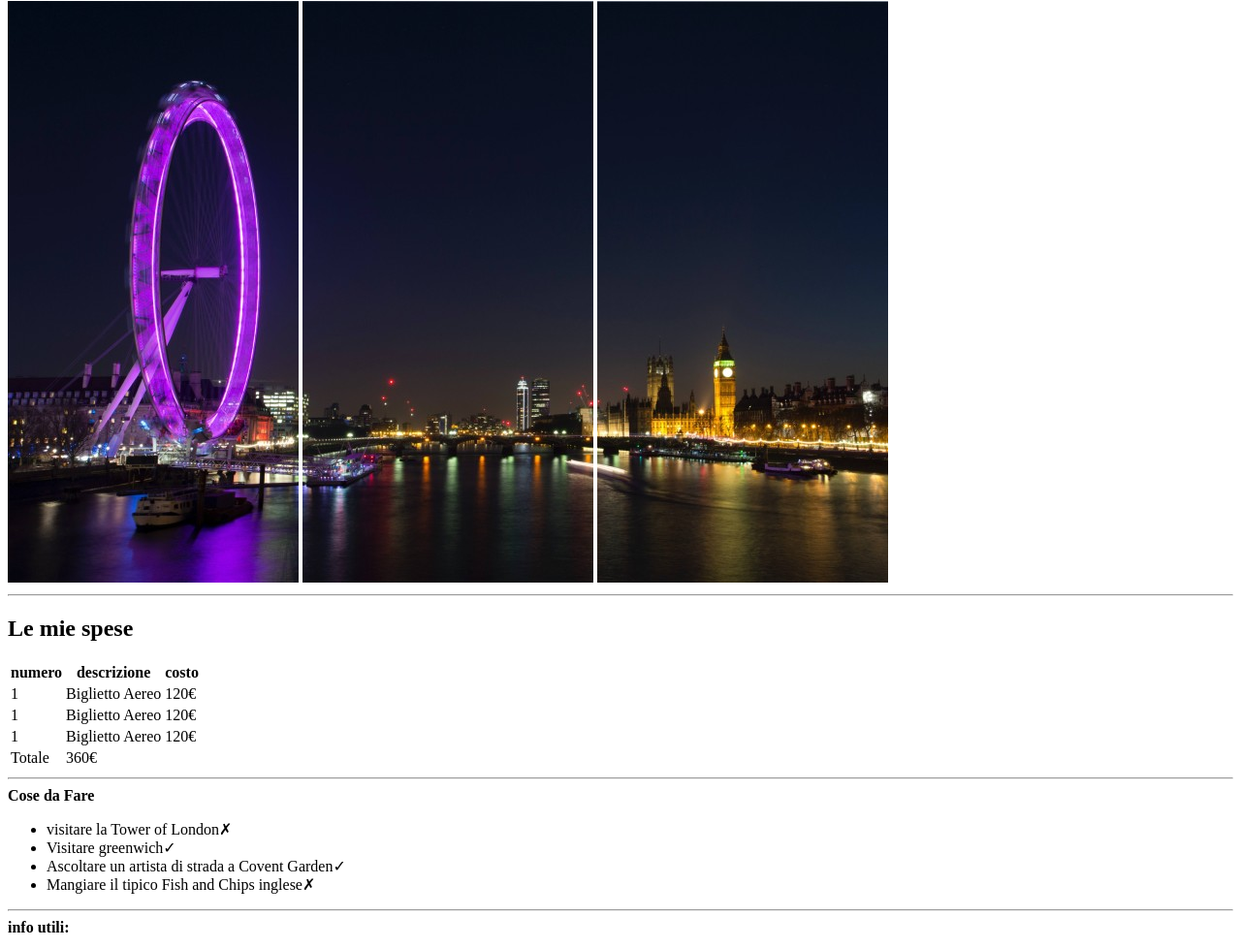
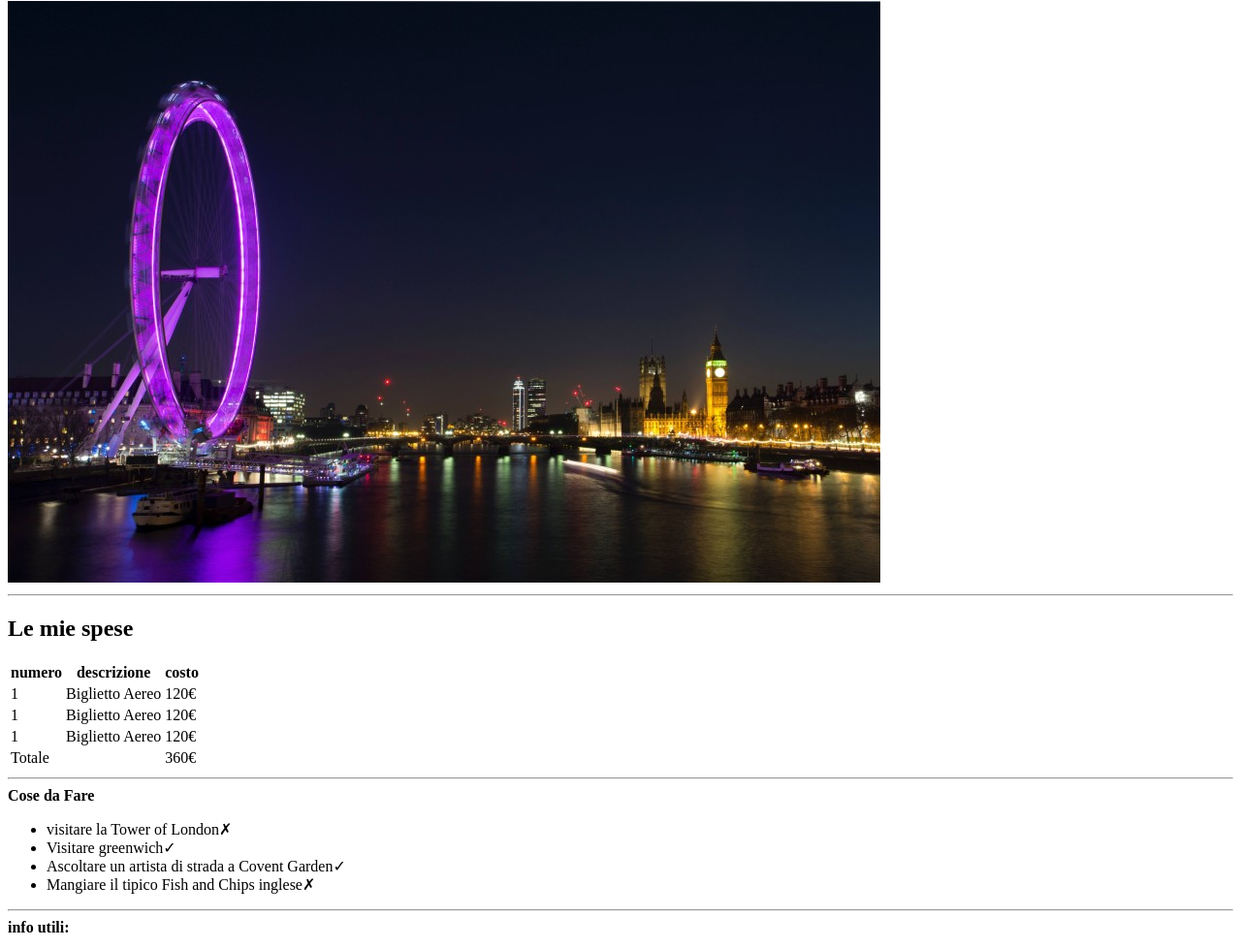
Before and after one commit to RiccardoMarroni/html-london-trip, a plain HTML site: page index.html in a window 1280 px wide. Shown: the part 79-1058 px from the top of the page at 97% size. Drawn offline with Linux system fonts and the light colour scheme.

Commit message:
full-file+bonus-fiture

```diff
--- a/index.html
+++ b/index.html
@@ -9,9 +9,9 @@
     <header> <!--titolo e mosaico foto-->
         <h1>Il mio Viaggio a Londra</h1>
         <span>
-            <img src="img/pexels-bill-emrich-230794-0.jpg" alt="first pic of 3">
-            <img src="img/pexels-bill-emrich-230794-1.jpg" alt="second pic of 3">
-            <img src="img/pexels-bill-emrich-230794-2.jpg" alt="third pic of 3">
+            <img src="img/pexels-bill-emrich-230794-0.jpg" alt="first pic of 3"
+            ><img src="img/pexels-bill-emrich-230794-1.jpg" alt="second pic of 3"
+            ><img src="img/pexels-bill-emrich-230794-2.jpg" alt="third pic of 3">
         </span>
         <hr>
     </header>
@@ -45,7 +45,8 @@
         <tfoot>
             <tr>
                 <td>Totale</td>
-                <td colspan="1">360&euro;</td>
+                <td></td>
+                <td colspan="2">360&euro;</td>
             </tr>
         </tfoot>
       </table>
```
